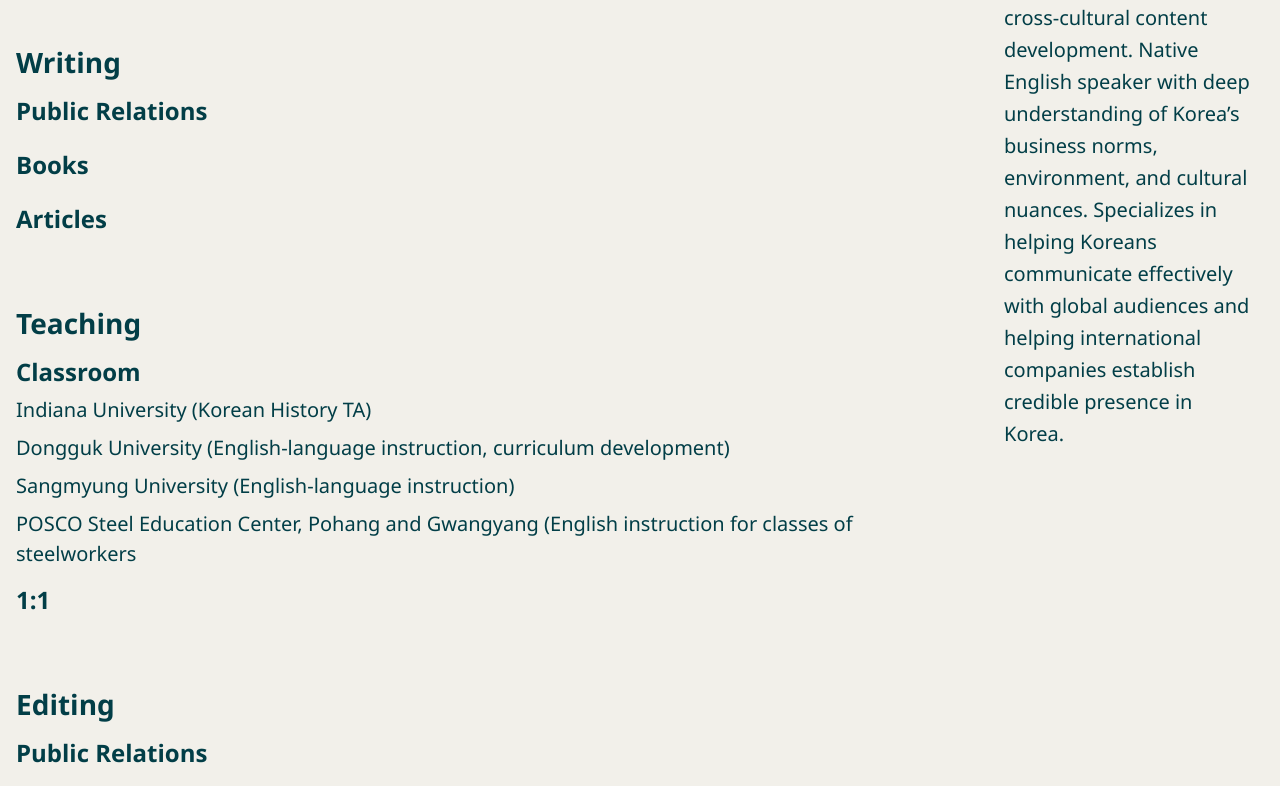
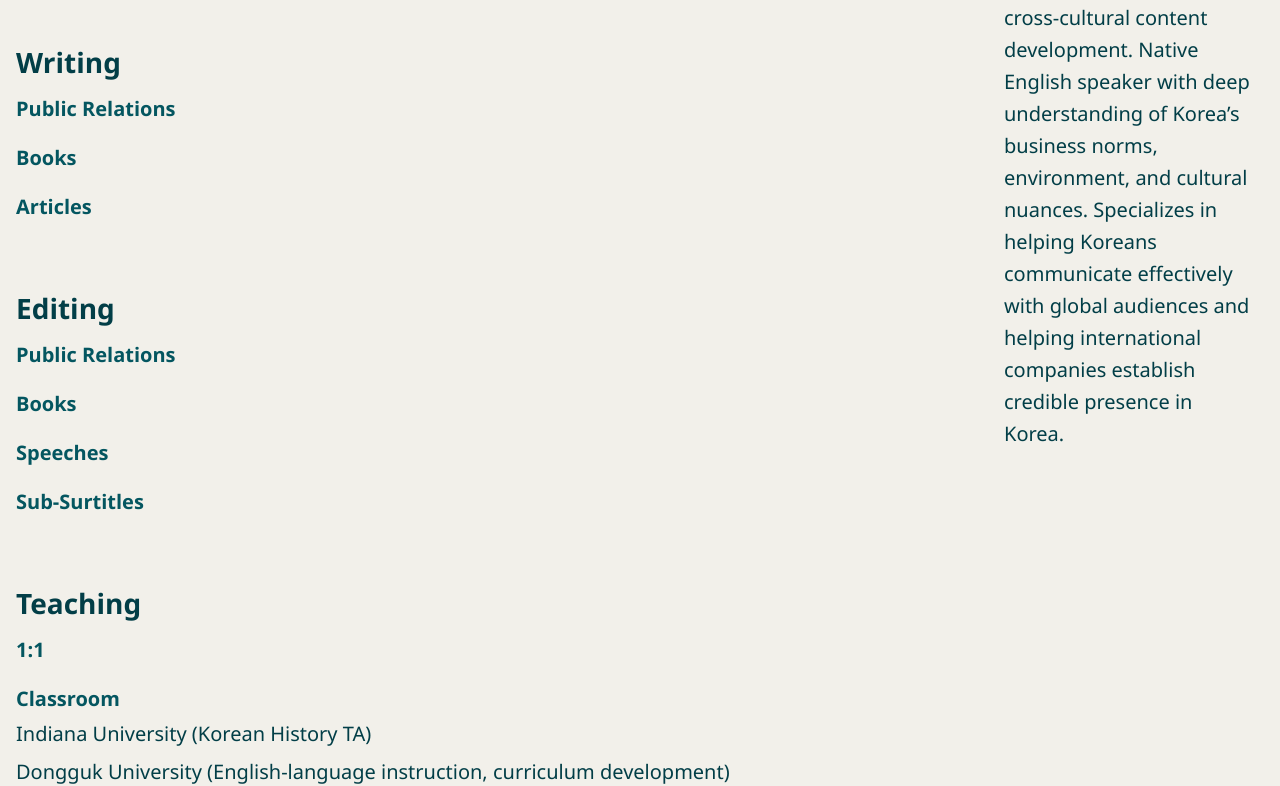
Before and after one commit to wksnders/David-Portfolio, a Vue app: page /#/ in a window 1280 px wide. Shown: the part 551-1337 px from the top of the page. Built offline with nearby package versions, Linux system fonts and the light colour scheme.

Commit message:
formatting

```diff
--- a/public/locales/en.yaml
+++ b/public/locales/en.yaml
@@ -17,17 +17,17 @@ Subsection.writing.Articles: "Articles"
 Section.teaching: "Teaching"
 Subsection.teaching.Classroom: "Classroom"
 teaching.Classroom.1.locationLink: ""
-teaching.Classroom.1.locationLinkText: "Indiana University"
+teaching.Classroom.1.locationText: "Indiana University"
 teaching.Classroom.1.textAfter: "(Korean History TA)"
 teaching.Classroom.2.locationLink: ""
-teaching.Classroom.2.locationLinkText: "Dongguk University"
+teaching.Classroom.2.locationText: "Dongguk University"
 teaching.Classroom.2.textAfter: "(English-language instruction, curriculum development)"
 teaching.Classroom.3.locationLink: ""
-teaching.Classroom.3.locationLinkText: "Sangmyung University"
+teaching.Classroom.3.locationText: "Sangmyung University"
 teaching.Classroom.3.textAfter: "(English-language instruction)"
 teaching.Classroom.4.locationLink: ""
-teaching.Classroom.4.locationLinkText: "POSCO Steel Education Center, Pohang and Gwangyang"
-teaching.Classroom.4.textAfter: "(English instruction for classes of steelworkers"
+teaching.Classroom.4.locationText: "POSCO Steel Education Center, Pohang and Gwangyang"
+teaching.Classroom.4.textAfter: "(English instruction for classes of steelworkers)"
 
 
 Subsection.teaching.1:1: "1:1"
--- a/src/assets/style.css
+++ b/src/assets/style.css
@@ -8,6 +8,7 @@
 :root {
 	--white-peachy: #f2f0ea;
   --green-blue: #023e47;
+  --teal: #045660;
   --tan:#7a5e2f;
 
 	--divider-light-1: rgba(60, 60, 60, 0.29);
@@ -27,6 +28,7 @@
 	--color-border-accent-hover: var(--divider-light-1);
 
 	--color-heading: var(--green-blue);
+  --color-soft-heading: var(--teal);
 	--color-text: var(--green-blue);
 	--color-hyperlink: var(--tan);
   --color-text-accent:var(--green-blue);
--- a/src/components/TemplateSection.vue
+++ b/src/components/TemplateSection.vue
@@ -29,7 +29,7 @@ const sectionTitle = getTranslationRef(`Section.${props.templateType}`)
       <div v-if="!ready">Loading...</div>
       <template v-else>
         <!-- Localized subsection title -->
-        <h3>{{ getTranslationRef(`Subsection.${props.templateType}.${subsection.name}`) }}</h3>
+        <h4>{{ getTranslationRef(`Subsection.${props.templateType}.${subsection.name}`) }}</h4>
 
         <div class="entries">
           <!-- Render entries from localization -->
@@ -54,8 +54,9 @@ const sectionTitle = getTranslationRef(`Section.${props.templateType}`)
   gap: 1rem;
 }
 
-.subsection h3 {
+.subsection h4 {
   margin-bottom: 0.5rem;
+  color: var(--color-soft-heading);
 }
 
 .entries {
--- a/src/components/templates/ClassroomItem.vue
+++ b/src/components/templates/ClassroomItem.vue
@@ -10,7 +10,7 @@ const { getTranslationRef, ready } = useLocalization()
 
 // Pulling localized fields
 const locationLink = getTranslationRef(`${props.basePath}.locationLink`)
-const locationText = getTranslationRef(`${props.basePath}.locationLinkText`)
+const locationText = getTranslationRef(`${props.basePath}.locationText`)
 const textAfter = getTranslationRef(`${props.basePath}.textAfter`)
 </script>
 
--- a/src/views/HomePage.vue
+++ b/src/views/HomePage.vue
@@ -22,14 +22,6 @@ const sections = [
     ],
   },
   {
-    templateType: 'teaching',
-    id: 'teaching',
-    subsections: [
-      { name: 'Classroom', itemComponent: ClassroomItem, },
-      { name: '1:1', itemComponent: OneOnOneItem, },
-    ],
-  },
-  {
     templateType: 'editing',
     id: 'editing',
     subsections: [
@@ -37,6 +29,14 @@ const sections = [
       { name: 'Books', itemComponent: BooksItem, },
       { name: 'Speeches', itemComponent: SpeechesItem, },
       { name: 'Sub-Surtitles', itemComponent: SubSurtitlesItem, },
+    ],
+  },
+  {
+    templateType: 'teaching',
+    id: 'teaching',
+    subsections: [
+      { name: '1:1', itemComponent: OneOnOneItem, },
+      { name: 'Classroom', itemComponent: ClassroomItem, },
     ],
   },
 ]
```
